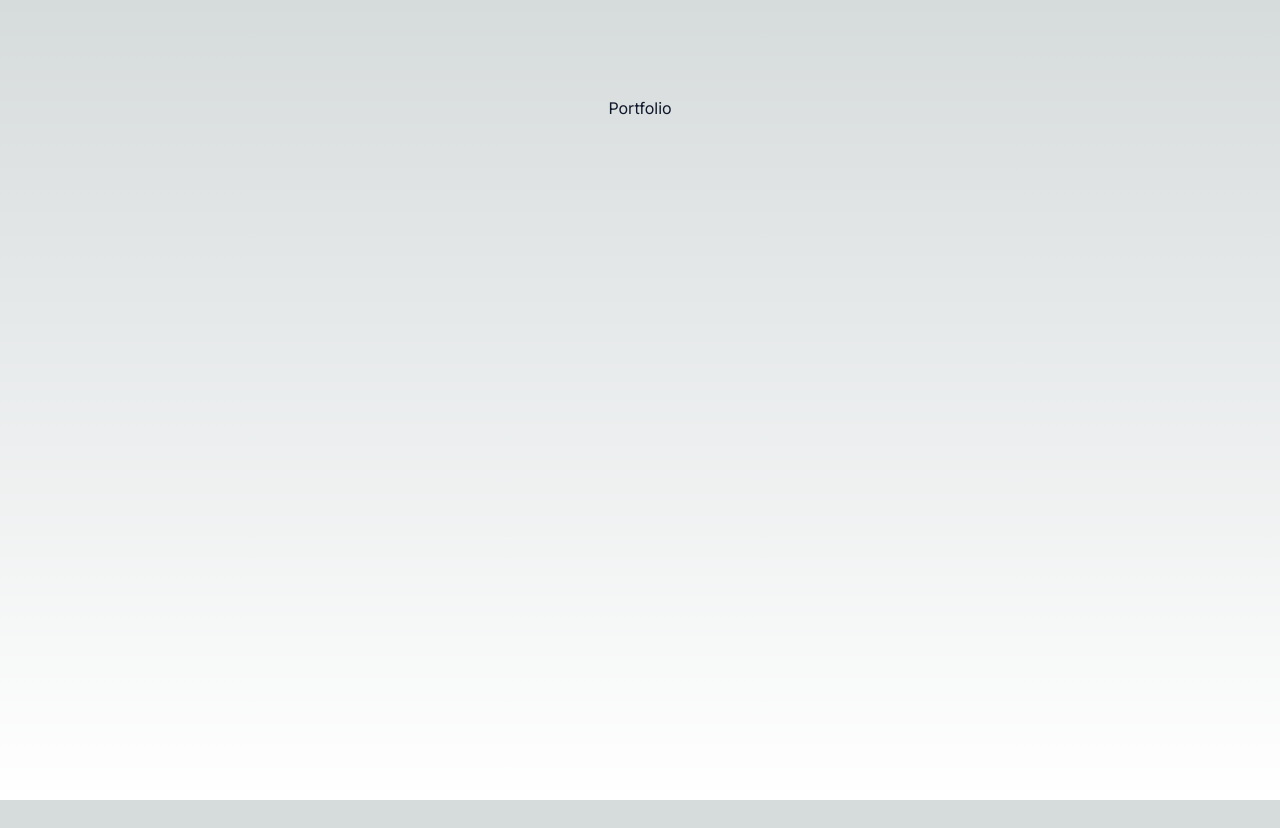
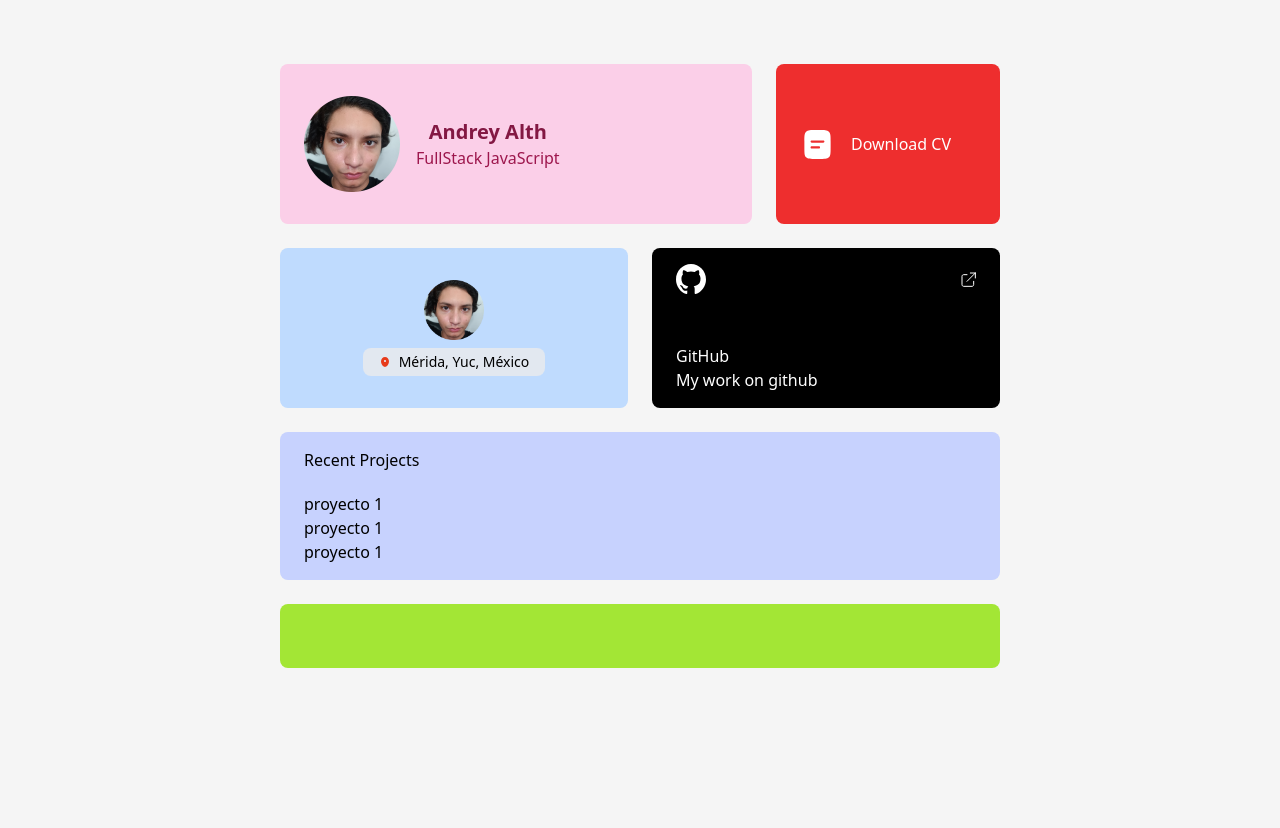
Before and after one commit to AndreyAlth/portfolio, a Next.js app: page / in a window 1280 px wide. Before the commit the page ends 800 px from the top, so only its background shows below. Built offline with nearby package versions, Linux system fonts and the light colour scheme.

Commit message:
agregar secciones del portafolio

```diff
--- /dev/null
+++ b/src/components/Card.jsx
@@ -0,0 +1,15 @@
+import React from 'react'
+
+function Card({ children, bgColor = 'bg-slate-200', propFunction, disabled = false, px = 'px-6', py = 'py-8' }) {
+  return (
+    <button
+      disabled={disabled}
+      className={`${bgColor} ${!disabled && 'transition ease-in-out hover:-translate-y-1 hover:scale-110 duration-300'} rounded-lg w-full h-full ${px} ${py} col-span-4`}
+      onClick={propFunction}
+    >
+      {children}
+    </button>
+  )
+}
+
+export default Card
--- /dev/null
+++ b/src/components/layout/Layout.jsx
@@ -0,0 +1,16 @@
+import React from 'react'
+import { Inter } from 'next/font/google'
+
+const inter = Inter({ subsets: ['latin'] })
+
+function Layout({children}) {
+  return (
+    <main
+      className={`mx-auto max-w-3xl px-6 pb-40 pt-16 h-full w-full`}
+    >
+      {children}
+    </main>
+  )
+}
+
+export default Layout
--- a/src/pages/_app.js
+++ /dev/null
@@ -1,5 +0,0 @@
-import '@/styles/globals.css'
-
-export default function App({ Component, pageProps }) {
-  return <Component {...pageProps} />
-}
--- /dev/null
+++ b/src/pages/_app.jsx
@@ -0,0 +1,7 @@
+import '@/styles/globals.css'
+import Layout from '@/components/layout/Layout'
+
+export default function App({ Component, pageProps }) {
+  const getLayout = Component.getLayout || ((page) => page)
+  return <Layout>{getLayout(<Component {...pageProps} />)}</Layout>
+}
--- a/src/pages/index.js
+++ /dev/null
@@ -1,16 +0,0 @@
-import Image from 'next/image'
-import { Inter } from 'next/font/google'
-
-const inter = Inter({ subsets: ['latin'] })
-
-export default function Home() {
-  return (
-    <main
-      className={`flex min-h-screen flex-col items-center justify-between p-24 ${inter.className}`}
-    >
-      <div className='w-[100%] h-[100%] flex justify-center items-center'>
-        <h1 className='text-slate-900'>Portfolio</h1>
-      </div>
-    </main>
-  )
-}
--- /dev/null
+++ b/src/pages/index.jsx
@@ -0,0 +1,142 @@
+import Image from 'next/image'
+import Card from '@/components/Card'
+
+export default function Home() {
+  return (
+    <div className='grid grid-cols-6 gap-6'>
+      <div className='col-span-4'>
+        <Card bgColor='bg-pink-200' disabled>
+          <div className='flex items-center w-full h-full space-x-4'>
+            <Image
+              src={'/images/perfil.png'}
+              width={96}
+              height={96}
+              alt='Picture of the author'
+            />
+            <div>
+              <h1 className='text-xl font-bold text-pink-900'>Andrey Alth</h1>
+              <h2 className='font-medium text-pink-800'>
+                FullStack JavaScript
+              </h2>
+            </div>
+          </div>
+        </Card>
+      </div>
+      <div className='col-span-2'>
+        <Card
+          bgColor='bg-orange'
+          propFunction={() => console.log('Descargar cv')}
+        >
+          <div className='flex items-center w-full h-full space-x-4'>
+            <svg
+              xmlns='http://www.w3.org/2000/svg'
+              width='35'
+              height='35'
+              viewBox='0 0 35 35'
+              fill='none'
+            >
+              <path
+                fill-rule='evenodd'
+                clip-rule='evenodd'
+                d='M6.08354 4.6252C4.375 6.33374 4.375 9.0836 4.375 14.5833V20.4167C4.375 25.9164 4.375 28.6662 6.08354 30.3748C7.79209 32.0833 10.5419 32.0833 16.0417 32.0833H18.9583C24.4581 32.0833 27.2079 32.0833 28.9165 30.3748C30.625 28.6662 30.625 25.9164 30.625 20.4167V14.5833C30.625 9.0836 30.625 6.33374 28.9165 4.6252C27.2079 2.91666 24.4581 2.91666 18.9583 2.91666H16.0417C10.5419 2.91666 7.79209 2.91666 6.08354 4.6252ZM11.6667 13.4896C11.0626 13.4896 10.5729 13.9793 10.5729 14.5833C10.5729 15.1874 11.0626 15.6771 11.6667 15.6771H23.3333C23.9374 15.6771 24.4271 15.1874 24.4271 14.5833C24.4271 13.9793 23.9374 13.4896 23.3333 13.4896H11.6667ZM11.6667 19.3229C11.0626 19.3229 10.5729 19.8126 10.5729 20.4167C10.5729 21.0207 11.0626 21.5104 11.6667 21.5104H18.9583C19.5624 21.5104 20.0521 21.0207 20.0521 20.4167C20.0521 19.8126 19.5624 19.3229 18.9583 19.3229H11.6667Z'
+                fill='white'
+              />
+            </svg>
+            <span className='text-medium text-white'>Download CV</span>
+          </div>
+        </Card>
+      </div>
+      <div className='col-span-3'>
+        <Card bgColor='bg-blue-200'>
+          <div className='flex flex-col justify-center items-center space-y-2'>
+            <Image
+              src={'/images/perfil.png'}
+              width={60}
+              height={60}
+              alt='Picture of the author'
+            />
+            <div className='bg-slate-200 rounded-lg px-4 py-1 flex space-x-2 items-center justify-center w-fit'>
+              <svg
+                xmlns='http://www.w3.org/2000/svg'
+                width='12'
+                height='12'
+                viewBox='0 0 12 12'
+                fill='none'
+              >
+                <path
+                  fill-rule='evenodd'
+                  clip-rule='evenodd'
+                  d='M6 1C3.79086 1 2 3.00129 2 5.25C2 7.48109 3.27666 9.90621 5.26853 10.8372C5.73287 11.0543 6.26713 11.0543 6.73147 10.8372C8.72334 9.90621 10 7.48109 10 5.25C10 3.00129 8.20914 1 6 1ZM6 6C6.55228 6 7 5.55228 7 5C7 4.44772 6.55228 4 6 4C5.44772 4 5 4.44772 5 5C5 5.55228 5.44772 6 6 6Z'
+                  fill='#E73B1B'
+                />
+              </svg>
+              <span className='text-sm'>Mérida, Yuc, México</span>
+            </div>
+          </div>
+        </Card>
+      </div>
+      <div className='col-span-3'>
+        <Card bgColor='bg-black' py='py-4'>
+          <div className='flex flex-col justify-between h-full'>
+            <div className='flex items-center justify-between w-full'>
+              <svg
+                xmlns='http://www.w3.org/2000/svg'
+                width='30'
+                height='30'
+                viewBox='0 0 30 30'
+                fill='none'
+              >
+                <path
+                  d='M15 0C6.7125 0 0 6.88677 0 15.3808C0 22.1779 4.2975 27.9419 10.2563 29.9734C11.0063 30.1183 11.2812 29.6427 11.2812 29.2339C11.2812 28.8686 11.2688 27.9009 11.2625 26.6191C7.09 27.5471 6.21 24.5555 6.21 24.5555C5.5275 22.7803 4.54125 22.3061 4.54125 22.3061C3.1825 21.3525 4.64625 21.3717 4.64625 21.3717C6.1525 21.4794 6.94375 22.9559 6.94375 22.9559C8.28125 25.3079 10.455 24.6286 11.3125 24.2351C11.4475 23.2405 11.8338 22.5624 12.2625 22.1779C8.93125 21.7934 5.43 20.4706 5.43 14.5772C5.43 12.8981 6.01125 11.5267 6.97375 10.45C6.805 10.0616 6.29875 8.49792 7.105 6.37921C7.105 6.37921 8.36125 5.96649 11.23 7.95574C12.43 7.61352 13.705 7.44433 14.98 7.43664C16.255 7.44433 17.53 7.61352 18.73 7.95574C21.58 5.96649 22.8362 6.37921 22.8362 6.37921C23.6425 8.49792 23.1362 10.0616 22.9862 10.45C23.9425 11.5267 24.5238 12.8981 24.5238 14.5772C24.5238 20.486 21.0175 21.787 17.68 22.1651C18.205 22.6265 18.6925 23.5699 18.6925 25.0105C18.6925 27.069 18.6737 28.7224 18.6737 29.2223C18.6737 29.6261 18.9363 30.1067 19.705 29.9529C25.7062 27.9355 30 22.1676 30 15.3808C30 6.88677 23.2838 0 15 0Z'
+                  fill='white'
+                />
+              </svg>
+              <svg
+                xmlns='http://www.w3.org/2000/svg'
+                width='15'
+                height='15'
+                viewBox='0 0 15 15'
+                fill='none'
+              >
+                <path
+                  d='M6 2.66667H2.66667C2.22464 2.66667 1.80072 2.84226 1.48816 3.15482C1.17559 3.46738 1 3.89131 1 4.33333V12.6667C1 13.1087 1.17559 13.5326 1.48816 13.8452C1.80072 14.1577 2.22464 14.3333 2.66667 14.3333H11C11.442 14.3333 11.866 14.1577 12.1785 13.8452C12.4911 13.5326 12.6667 13.1087 12.6667 12.6667V9.33333M9.33333 1H14.3333M14.3333 1V6M14.3333 1L6 9.33333'
+                  stroke='white'
+                  stroke-linecap='round'
+                  stroke-linejoin='round'
+                />
+              </svg>
+            </div>
+            <div className='text-white text-left'>
+              <h1 className='font-medium'>GitHub</h1>
+              <span>My work on github</span>
+            </div>
+          </div>
+        </Card>
+      </div>
+      <div className='col-span-6'>
+        <Card bgColor='bg-[#C7D2FE]' disabled py='py-4'>
+          <div className='text-left space-y-5'>
+            <h2>Recent Projects</h2>
+            <ul>
+              <li>
+                <div>proyecto 1</div>
+              </li>
+              <li>
+                <div>proyecto 1</div>
+              </li>
+              <li>
+                <div>proyecto 1</div>
+              </li>
+            </ul>
+          </div>
+
+        </Card>
+      </div>
+      <div className='col-span-6'>
+        <Card bgColor='bg-[#A3E635]' disabled>
+
+        </Card>
+      </div>
+    </div>
+  )
+}
--- a/src/styles/globals.css
+++ b/src/styles/globals.css
@@ -17,11 +17,7 @@
 }
 
 body {
-  color: rgb(var(--foreground-rgb));
-  background: linear-gradient(
-      to bottom,
-      transparent,
-      rgb(var(--background-end-rgb))
-    )
-    rgb(var(--background-start-rgb));
+  width: 100vw;
+  height: 100vh;
+  background-color: #F5F5F5;
 }
--- a/tailwind.config.js
+++ b/tailwind.config.js
@@ -12,6 +12,9 @@ module.exports = {
         'gradient-conic':
           'conic-gradient(from 180deg at 50% 50%, var(--tw-gradient-stops))',
       },
+      colors: {
+        orange : '#EE2E2E'
+      }
     },
   },
   plugins: [],
```
Also changed, not shown: jsconfig.json (+8 -1 lines), public/images/perfil.png (added), src/pages/_document.jsx (renamed from src/pages/_document.js).
